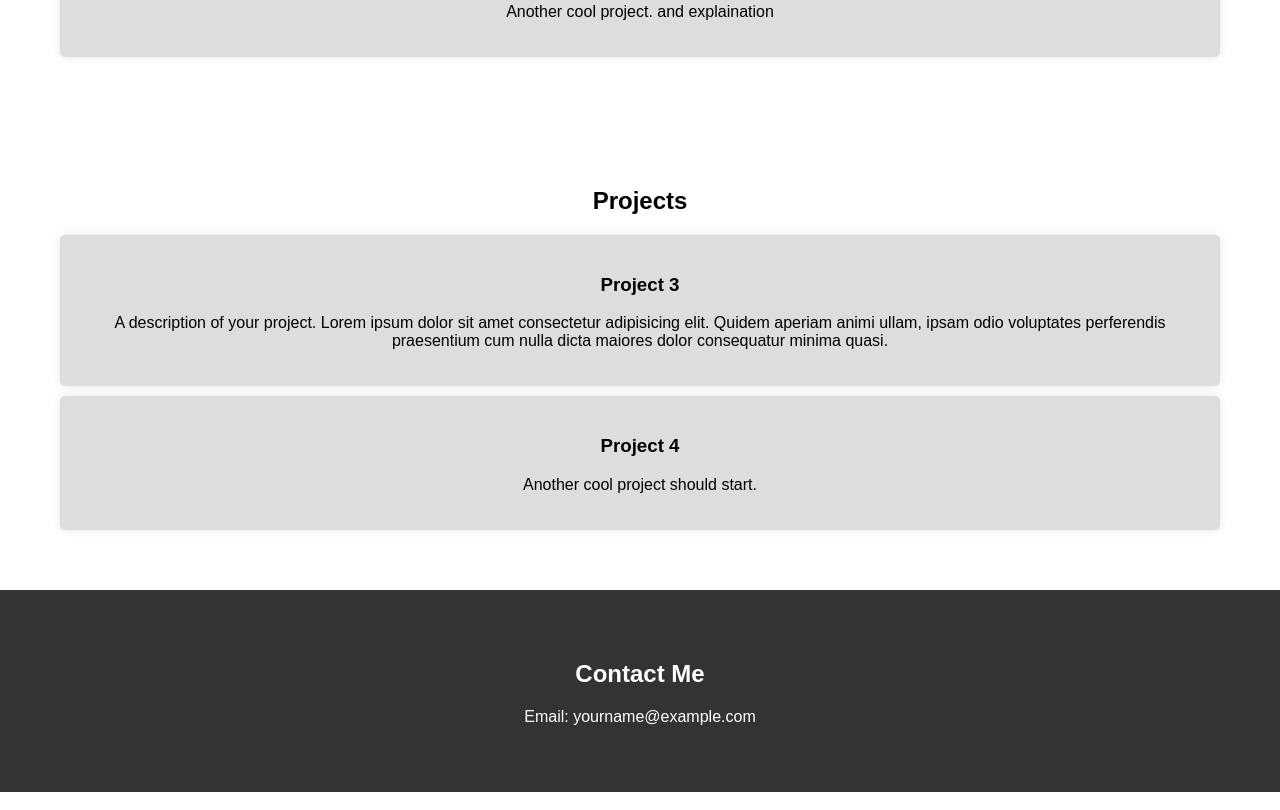
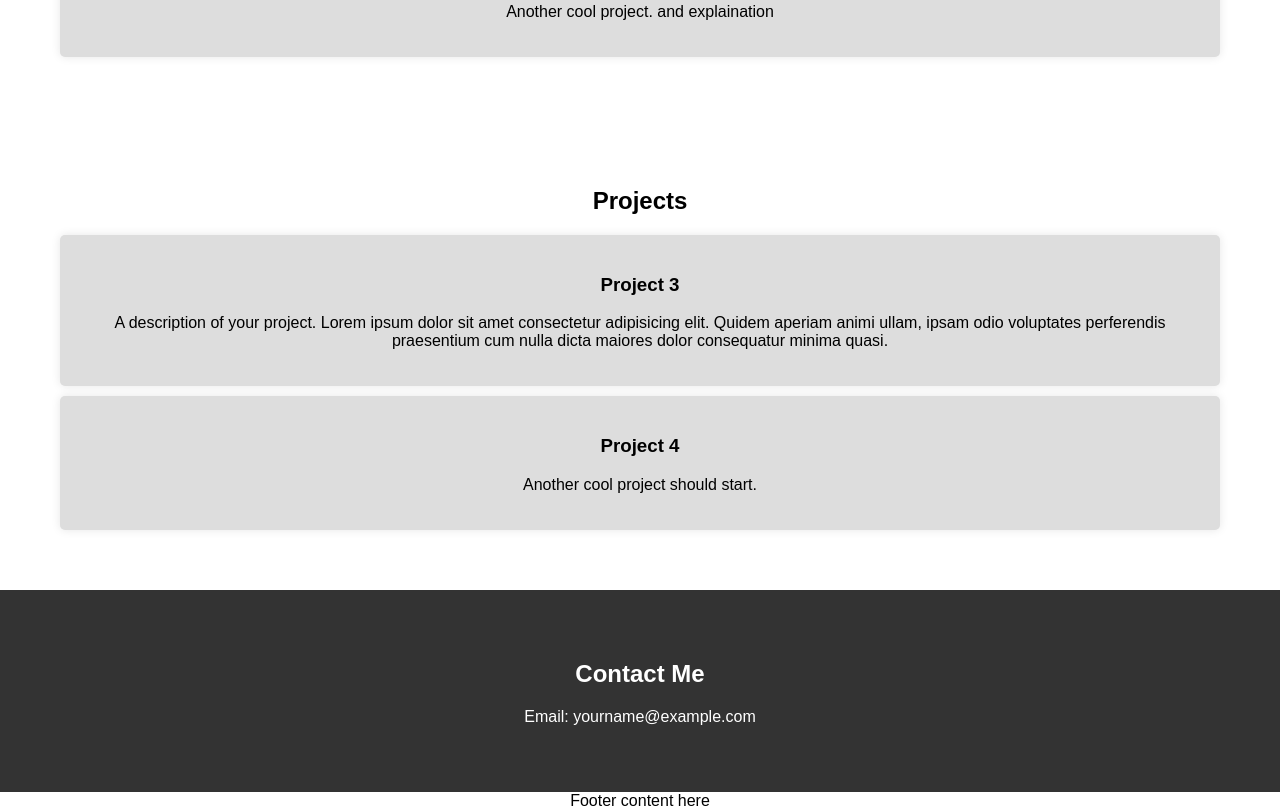
Before and after one commit to Priyankabasti/priya-portfolio, a plain HTML site: page index.html in a window 1280 px wide. Shown: the part 985-1795 px from the top of the page. Drawn offline with Linux system fonts and the light colour scheme.

Commit message:
added footer to the web page -basic  design

```diff
--- a/index.html
+++ b/index.html
@@ -71,5 +71,8 @@
       <h2>Contact Me</h2>
       <p>Email: yourname@example.com</p>
     </section>
+    <footer>
+      Footer content here
+    </footer>
   </body>
 </html>
```
